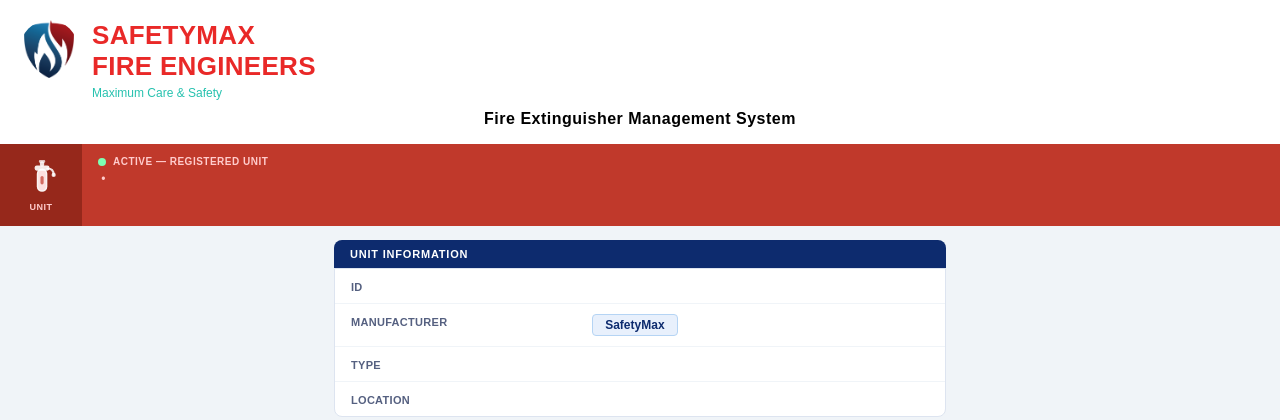
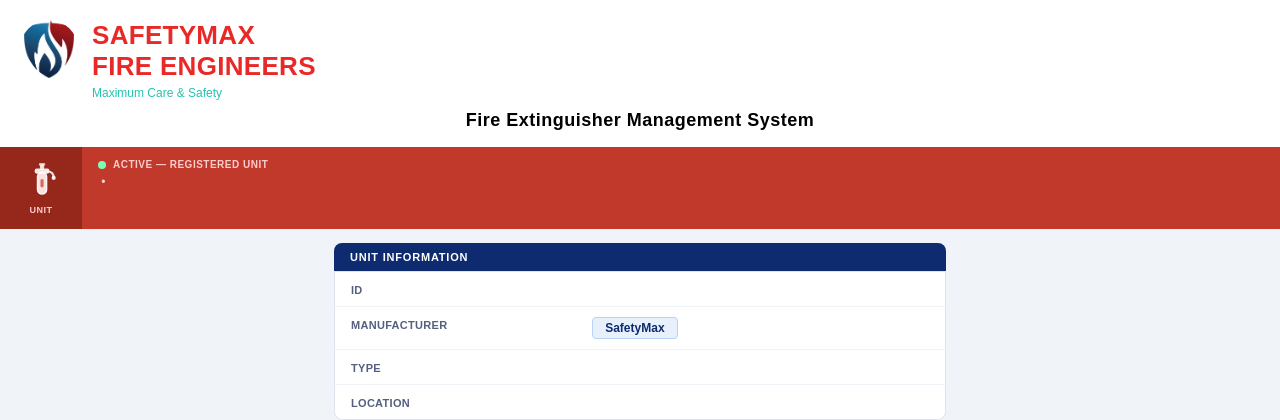
Before and after one commit to safetymaxfireit-cloud/smfe-qr-tracking-system, a Flask app: template templates/view.html in a window 1280 px wide. Shown: the top 420 px of the page. Run offline with Flask 3, Linux system fonts and the light colour scheme; the template is opened without the code that fills it, so the values that code supplies are empty; some libraries are stand-ins or nearby versions; some web fonts are replaced.

Commit message:
Update view.html

```diff
--- a/templates/view.html
+++ b/templates/view.html
@@ -54,9 +54,9 @@ body {
     }
     .brand-tagline { font-size: 12px; color: #27c2af; margin-top: 4px; text-align: left; }
     .sys-subtitle {
-      font-size: 16px; color: #000; font-weight: 700;
+      font-size: 18px; color: #000; font-weight: 700;
       font-family: 'SMFont', Arial, sans-serif;
-      letter-spacing: 0.5px; margin-top: 10px;
+      letter-spacing: 0.5px; margin-top: 05px;
     }
 
     .unit-banner { background: #c0392b; }
```
